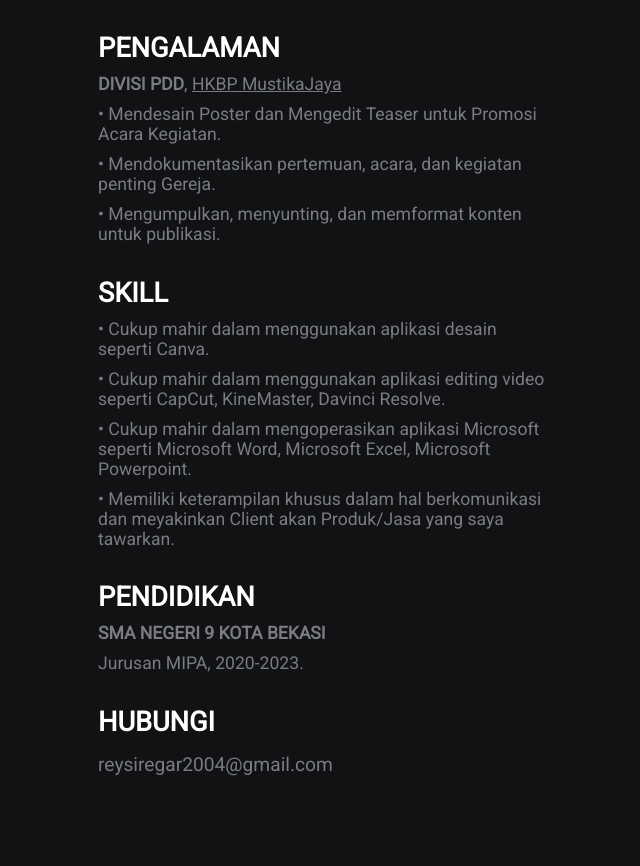
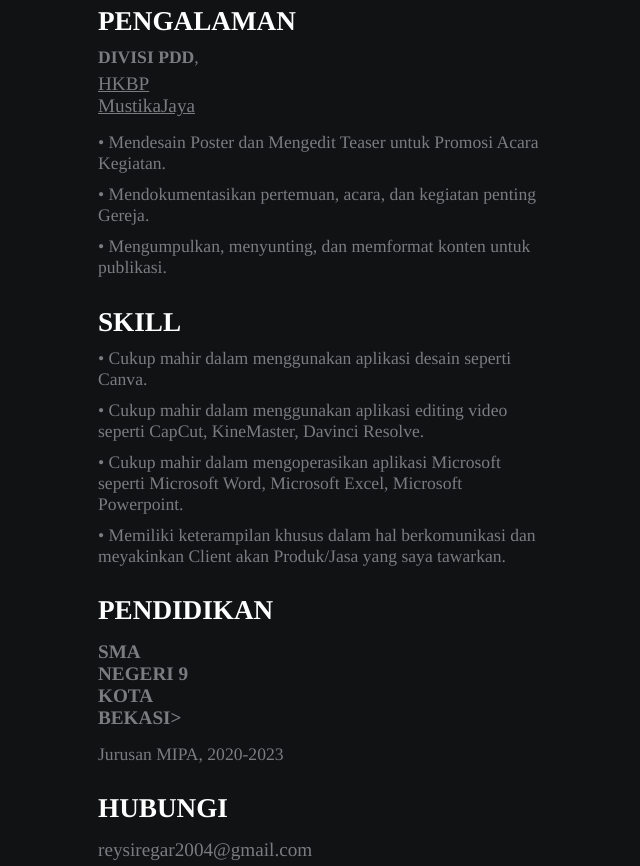
Before and after one commit to reysiregar/portfolio, a plain HTML site: page portfolio/index.html in a window 1280 px wide. Shown: the part 685-1551 px from the top of the page, without its empty margins (542-1182 px from the left). Before the commit the page ends 1466 px from the top, so only its background shows below. Drawn offline with Linux system fonts and the light colour scheme; a web font is replaced by a local one.

Commit message:
changes
Signed-off-by: levina-lab <levinashavila@gmail.com>

```diff
--- a/portfolio/index.html
+++ b/portfolio/index.html
@@ -7,7 +7,7 @@
     <link rel="stylesheet" href="https://use.fontawesome.com/releases/v5.4.1/css/all.css" integrity="sha384-5sAR7xN1Nv6T6+dT2mhtzEpVJvfS3NScPQTrOxhwjIuvcA67KV2R5Jz6kr4abQsz" crossorigin="anonymous">
     <link rel="stylesheet" href="style.css">
     <title>Reynaldi Siregar</title>
-    <link rel="icon" href="portfolio/profil.png">
+    <link rel="icon" href="./profil.png">
 </head>
 <body>
     <div class="grid-2">
@@ -21,25 +21,25 @@
             <a href="https://github.com/reysiregar"><i class="fab fa-github"></i></a>
         </div>
         <div class="section-2">
-            <h2>TENTANG</h2>
+            <h1>TENTANG</h1>
             <p>Saya seorang lulusan SMA Negeri 9 Bekasi yang penuh semangat dan berbakat, siap untuk mengeksplorasi dunia akademis dan profesional. Portofolio saya mencerminkan perjalanan pendidikan saya, dari pencapaian akademis yang kuat hingga partisipasi aktif dalam berbagai kegiatan ekstrakurikuler. Saya telah mengembangkan keterampilan komunikasi yang baik melalui proyek-proyek kelompok dan presentasi kelas. Selain itu, saya juga telah mengasah keterampilan pemecahan masalah dan kemampuan berpikir kritis melalui pelajaran ilmiah dan matematika yang menantang.</p>
             <p>Saya juga memiliki minat yang kuat dalam seni dan desain, yang tercermin dalam proyek-proyek kreatif saya seperti menggambar, lukisan, dan merancang poster untuk acara sekolah. Saya juga aktif dalam klub sastra, di mana saya berkontribusi dalam diskusi yang mendalam tentang karya sastra klasik dan kontemporer.</p>
             <p>Portofolio ini adalah cerminan komitmen saya terhadap pembelajaran sepanjang hayat dan kemauan saya untuk terus berkembang. Saya sangat antusias untuk melanjutkan pendidikan tinggi saya dan menjelajahi peluang-peluang baru dalam bidang yang saya minati. Saya yakin bahwa fondasi yang kuat yang saya miliki akan menjadi dasar yang kokoh untuk mencapai tujuan-tujuan besar di masa depan.</p>
-            <h2>PENGALAMAN</h2>
-            <p><strong>DIVISI PDD</strong>, <u>HKBP MustikaJaya</u></p>
+            <h1>PENGALAMAN</h1>
+            <p><strong>DIVISI PDD</strong>, <u><a href="https://instagram.com/nhkbp.mustikajaya">HKBP MustikaJaya</a></u></p>
             <p>• Mendesain Poster dan Mengedit Teaser untuk Promosi Acara Kegiatan.</p>
             <p>• Mendokumentasikan pertemuan, acara, dan kegiatan penting Gereja.</p>
             <p>• Mengumpulkan, menyunting, dan memformat konten untuk publikasi.</p>
 
-            <h2>SKILL</h2>
+            <h1>SKILL</h1>
             <p>• Cukup mahir dalam menggunakan aplikasi desain seperti Canva.</p>
             <p>• Cukup mahir dalam menggunakan aplikasi editing video seperti CapCut, KineMaster, Davinci Resolve.</p>
             <p>• Cukup mahir dalam mengoperasikan aplikasi Microsoft seperti Microsoft Word, Microsoft Excel, Microsoft Powerpoint.</p>
             <p>• Memiliki keterampilan khusus dalam hal berkomunikasi dan meyakinkan Client akan Produk/Jasa yang saya tawarkan.</p>
-            <h2>PENDIDIKAN</h2>
-            <p><strong>SMA NEGERI 9 KOTA BEKASI</strong></p>
-            <p>Jurusan MIPA, 2020-2023.</p>
-            <h2>HUBUNGI</h2>
+            <h1>PENDIDIKAN</h1>
+            <p><strong><a href="https://sman9kotabekasi.sch.id/">SMA NEGERI 9 KOTA BEKASI></a></strong></p>
+            <p>Jurusan MIPA, 2020-2023</p>
+            <h1>HUBUNGI</h1>
             <a href="mailto:reysiregar2004@gmail.com">reysiregar2004@gmail.com</a>
         </div>
     </div>
--- a/portfolio/style.css
+++ b/portfolio/style.css
@@ -1,5 +1,5 @@
 /* global */
-@import url('https://fonts.googleapis.com/css?family=Roboto');
+@import url('https://fonts.googleapis.com/css?family=Times');
 
 .grid-2{
     display: grid;
@@ -9,13 +9,13 @@
 body{
     margin: 0;
     padding: 0;
-    font-family: 'Roboto', sans-serif;
+    font-family: 'Times', serif;
     background-color: #101214;
     color: #7A7C80;
 
 }
 
-h2,.white{
+h1,.white{
     color: #fff;
 }
 
@@ -35,7 +35,7 @@ a{
     margin:0;
 }
 
-.section-1 h2{
+.section-1 h1{
     font-size: 1.7rem;
     margin-bottom: 10px;
 }
@@ -50,7 +50,7 @@ a{
     width: 70%;
 }
 
-.section-2 h2{
+.section-2 h1{
     font-size: 1.7rem;
     margin-bottom: 10px;
 }
```
